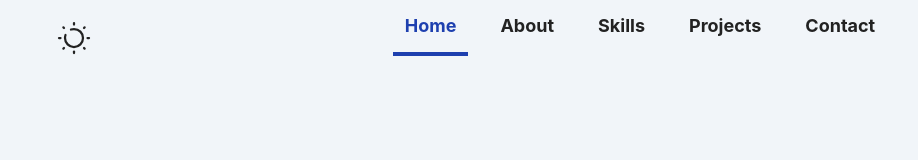
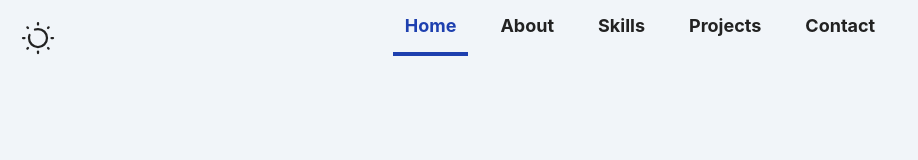
Before and after one commit to Damil0dev/Portfolio, a React (Vite) app: page / in a window 1280 px wide. Shown: the top 160 px of the page, without its empty margins (0-918 px from the left). Built offline with nearby package versions, Linux system fonts and the light colour scheme.

Commit message:
fix issue with theme btn in desktop

```diff
--- a/src/components/TabNav.jsx
+++ b/src/components/TabNav.jsx
@@ -28,7 +28,7 @@
     return (
         <nav ref={navRef} className={`w-screen md:flex md:flex-row md:justify-center md:items-center ${isOpen ? "bg-slate-100 dark:bg-neutral-700 shadow-lg" : "bg-transparent"} md:bg-transparent md:shadow-none`}>
             <div className={`w-full md:w-fit flex flex-row items-center md:fixed md:left-2 md:top-2 py-3 px-3  `} >
-                <div className='w-9 h-9 flex items-center justify-center'>
+                <div className='w-9 h-9 flex items-center justify-center md:hidden'>
                     <img src={isDark ? menuIcon_dark : menuIcon} alt="menu button" onClick={() => { setIsOpen(!isOpen) }} className='md:hidden' />
                 </div>
 
```
